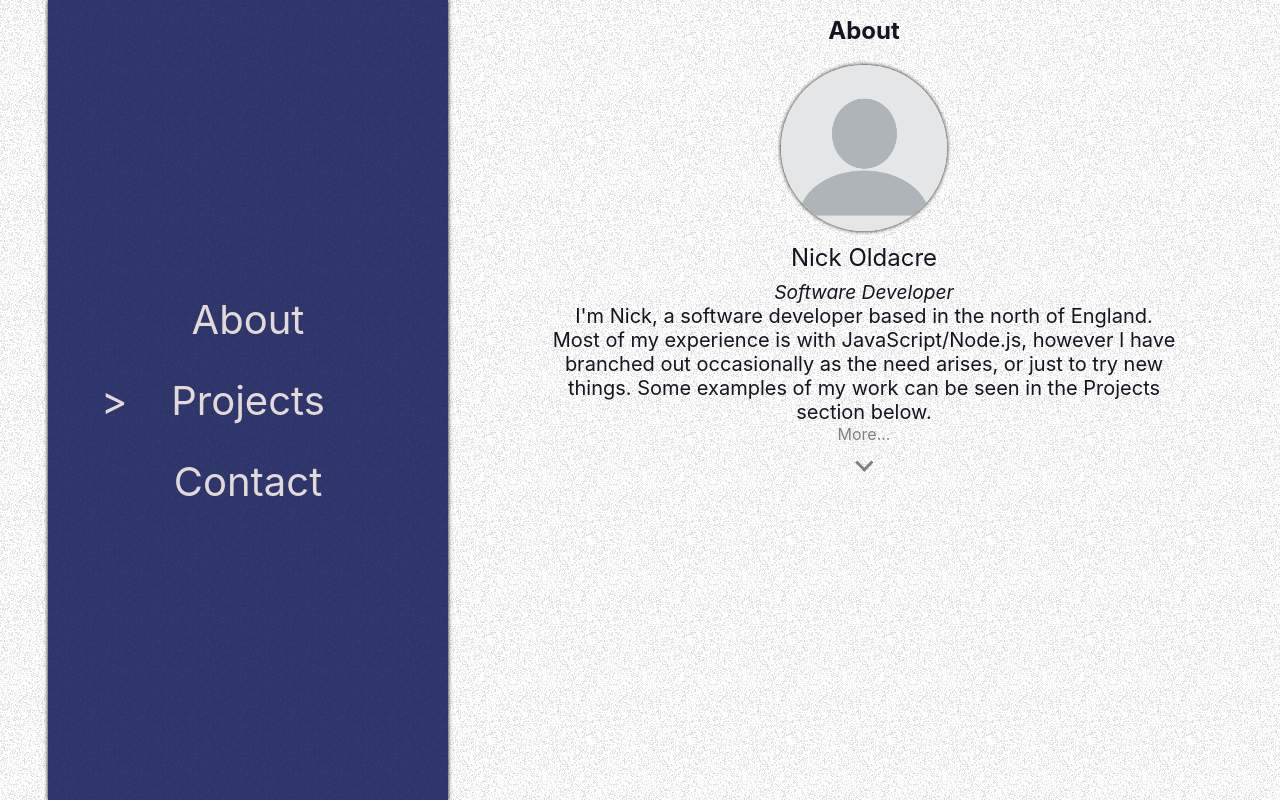
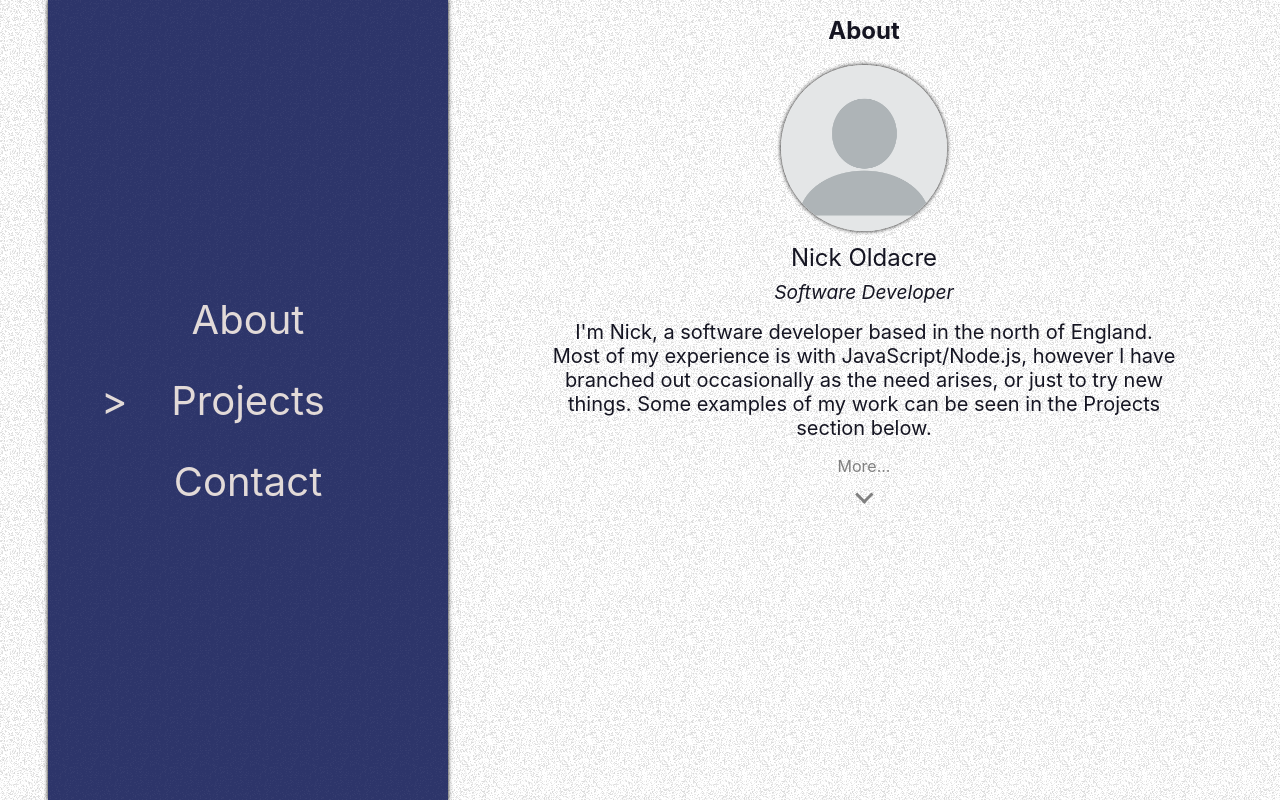
Before and after one commit to blueca/blueca.github.io, a Svelte app: page / in a window 1280 px wide. Built offline with nearby package versions, Linux system fonts and the light colour scheme.

Commit message:
change height to min-height

```diff
--- a/src/components/About.svelte
+++ b/src/components/About.svelte
@@ -12,7 +12,7 @@
 </script>
 <style>
   section {
-    height: 100vh;
+    min-height: 100vh;
     padding-top: 1rem;
   }
 
@@ -22,6 +22,7 @@
 
   p {
     /* border: black solid 2px; */
+    padding-top: 1rem;
     width: 75%;
     margin: auto;
   }
@@ -32,10 +33,6 @@
 
   #intro {
     font-size: 20px;
-  }
-
-  #more {
-    padding-top: 1rem;
   }
 
   .arrow {
--- a/src/components/Contact.svelte
+++ b/src/components/Contact.svelte
@@ -7,7 +7,7 @@
     display: flex;
     flex-direction: column;
     align-items: center;
-    height: 100vh;
+    min-height: 100vh;
   }
 
   div {
--- a/src/components/Projects.svelte
+++ b/src/components/Projects.svelte
@@ -5,7 +5,6 @@
 <style>
   section {
     min-height: 100vh;
-    max-height: auto;
   }
 </style>
 
```
